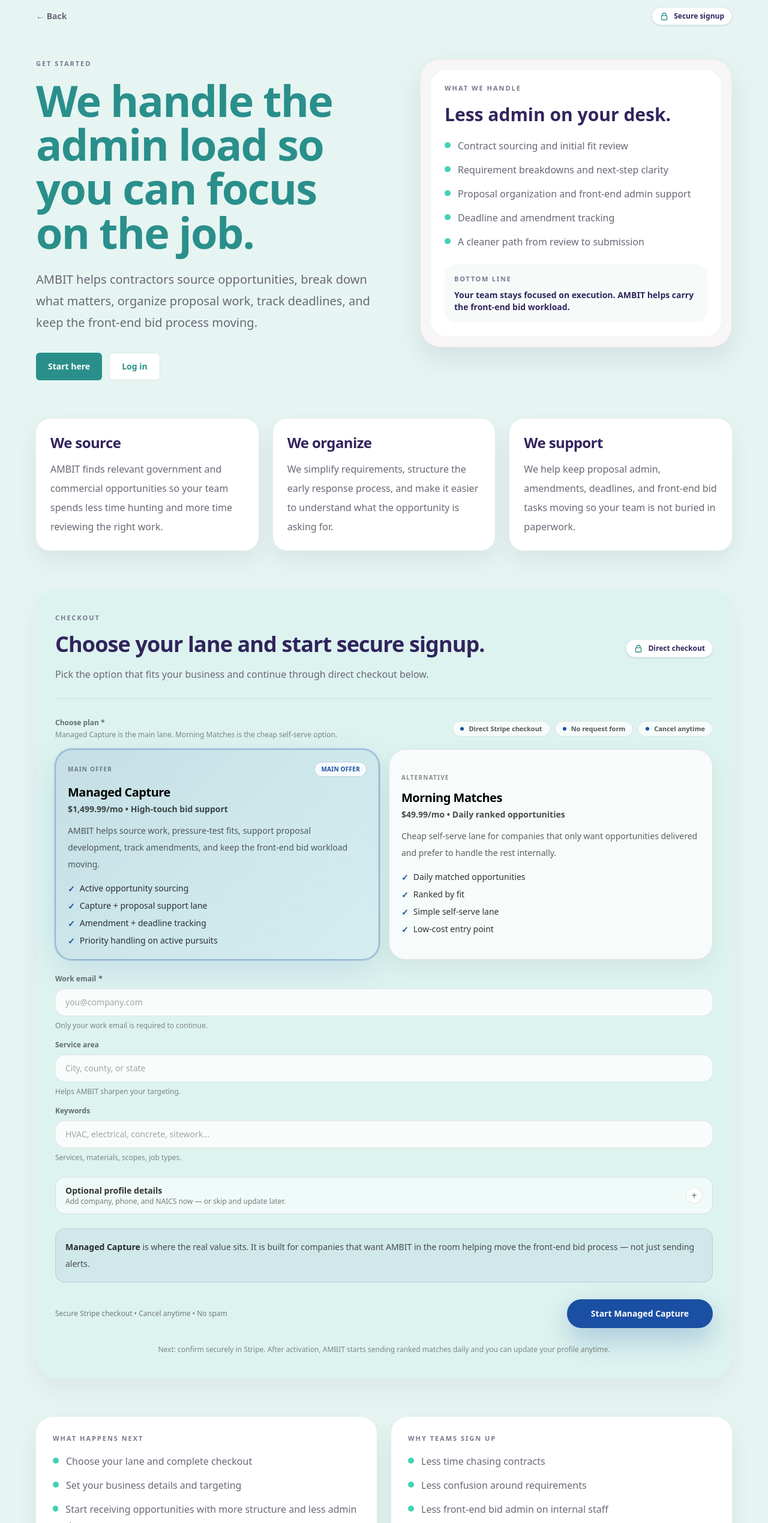
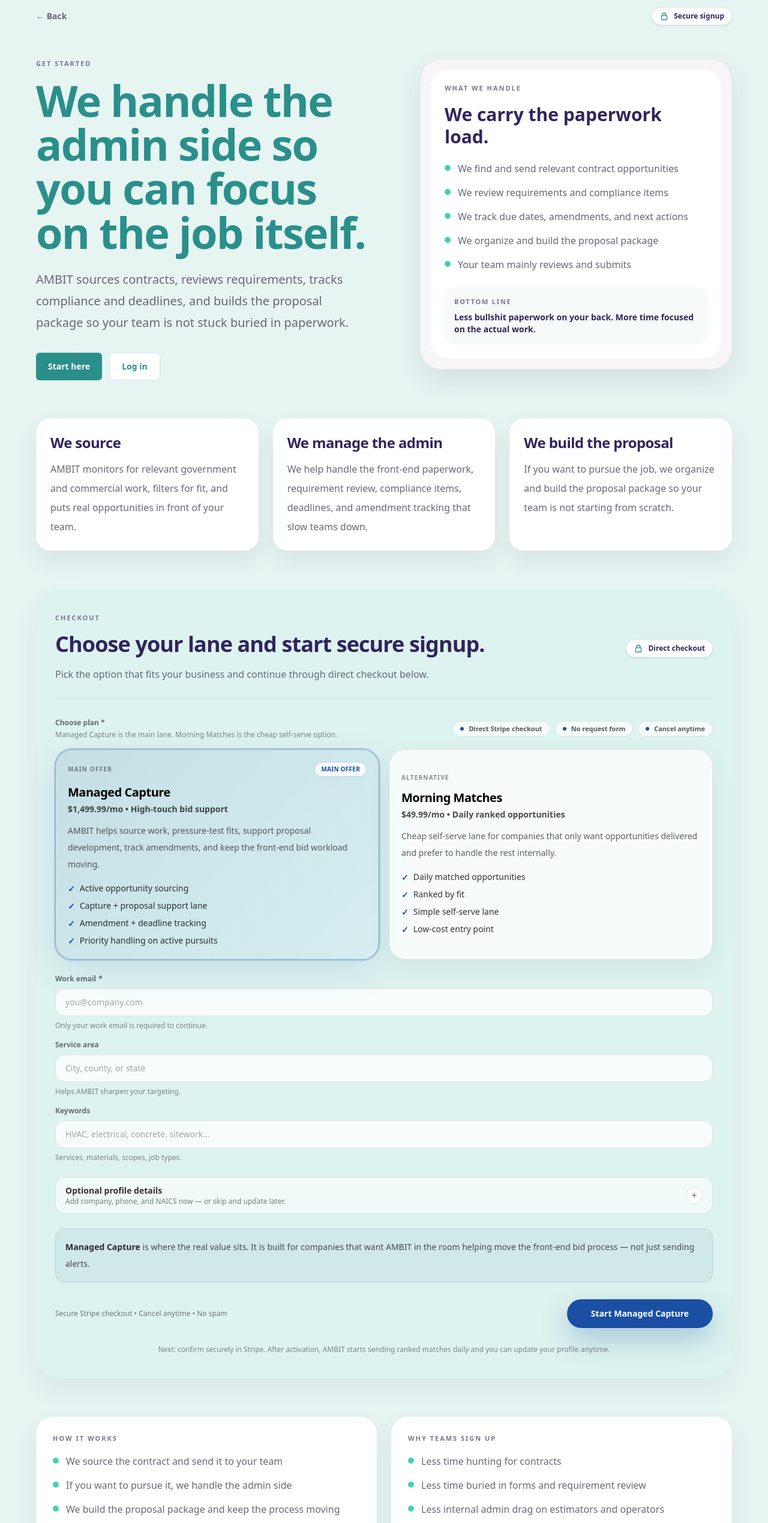
Before and after one commit to seansevrix/ambit, a Next.js app: page /get-started in a window 1280 px wide. Shown: the part 140-2679 px from the top of the page at 60% size. Built offline with nearby package versions, Linux system fonts and the light colour scheme; no server answers.

Commit message:
Clarify get-started page admin-offload message

```diff
--- a/app/get-started/page.tsx
+++ b/app/get-started/page.tsx
@@ -131,13 +131,13 @@ export default function Page() {
               <Eyebrow>Get started</Eyebrow>
 
               <h1 className="mt-4 max-w-[780px] text-5xl font-black leading-[1.02] tracking-tight text-[#2A8F8B] sm:text-6xl lg:text-[72px]">
-                We handle the admin load so you can focus on the job.
+                We handle the admin side so you can focus on the job itself.
               </h1>
 
-              <p className="mt-6 max-w-[640px] text-xl leading-9 text-[#6A6775]">
-                AMBIT helps contractors source opportunities, break down what
-                matters, organize proposal work, track deadlines, and keep the
-                front-end bid process moving.
+              <p className="mt-6 max-w-[660px] text-xl leading-9 text-[#6A6775]">
+                AMBIT sources contracts, reviews requirements, tracks compliance
+                and deadlines, and builds the proposal package so your team is
+                not stuck buried in paperwork.
               </p>
 
               <div className="mt-8 flex flex-wrap gap-3">
@@ -153,17 +153,17 @@ export default function Page() {
                 <Eyebrow>What we handle</Eyebrow>
 
                 <div className="mt-4 text-3xl font-black leading-tight text-[#31245C]">
-                  Less admin on your desk.
+                  We carry the paperwork load.
                 </div>
 
                 <div className="mt-5">
                   <BulletList
                     items={[
-                      "Contract sourcing and initial fit review",
-                      "Requirement breakdowns and next-step clarity",
-                      "Proposal organization and front-end admin support",
-                      "Deadline and amendment tracking",
-                      "A cleaner path from review to submission",
+                      "We find and send relevant contract opportunities",
+                      "We review requirements and compliance items",
+                      "We track due dates, amendments, and next actions",
+                      "We organize and build the proposal package",
+                      "Your team mainly reviews and submits",
                     ]}
                   />
                 </div>
@@ -173,8 +173,8 @@ export default function Page() {
                     Bottom line
                   </div>
                   <div className="mt-2 text-sm font-semibold text-[#31245C]">
-                    Your team stays focused on execution. AMBIT helps carry the
-                    front-end bid workload.
+                    Less bullshit paperwork on your back. More time focused on
+                    the actual work.
                   </div>
                 </div>
               </div>
@@ -186,15 +186,15 @@ export default function Page() {
           <div className="grid gap-6 lg:grid-cols-3">
             <InfoCard
               title="We source"
-              body="AMBIT finds relevant government and commercial opportunities so your team spends less time hunting and more time reviewing the right work."
+              body="AMBIT monitors for relevant government and commercial work, filters for fit, and puts real opportunities in front of your team."
             />
             <InfoCard
-              title="We organize"
-              body="We simplify requirements, structure the early response process, and make it easier to understand what the opportunity is asking for."
+              title="We manage the admin"
+              body="We help handle the front-end paperwork, requirement review, compliance items, deadlines, and amendment tracking that slow teams down."
             />
             <InfoCard
-              title="We support"
-              body="We help keep proposal admin, amendments, deadlines, and front-end bid tasks moving so your team is not buried in paperwork."
+              title="We build the proposal"
+              body="If you want to pursue the job, we organize and build the proposal package so your team is not starting from scratch."
             />
           </div>
         </section>
@@ -233,13 +233,14 @@ export default function Page() {
         <section className="py-12 sm:py-16">
           <div className="grid gap-6 lg:grid-cols-[1fr_1fr]">
             <div className="rounded-[28px] bg-white p-7 shadow-[0_16px_36px_rgba(49,36,92,0.08)]">
-              <Eyebrow>What happens next</Eyebrow>
+              <Eyebrow>How it works</Eyebrow>
               <div className="mt-4">
                 <BulletList
                   items={[
-                    "Choose your lane and complete checkout",
-                    "Set your business details and targeting",
-                    "Start receiving opportunities with more structure and less admin drag",
+                    "We source the contract and send it to your team",
+                    "If you want to pursue it, we handle the admin side",
+                    "We build the proposal package and keep the process moving",
+                    "Your team reviews and submits",
                   ]}
                 />
               </div>
@@ -250,9 +251,10 @@ export default function Page() {
               <div className="mt-4">
                 <BulletList
                   items={[
-                    "Less time chasing contracts",
-                    "Less confusion around requirements",
-                    "Less front-end bid admin on internal staff",
+                    "Less time hunting for contracts",
+                    "Less time buried in forms and requirement review",
+                    "Less internal admin drag on estimators and operators",
+                    "A cleaner path from opportunity to submission",
                   ]}
                 />
               </div>
```
